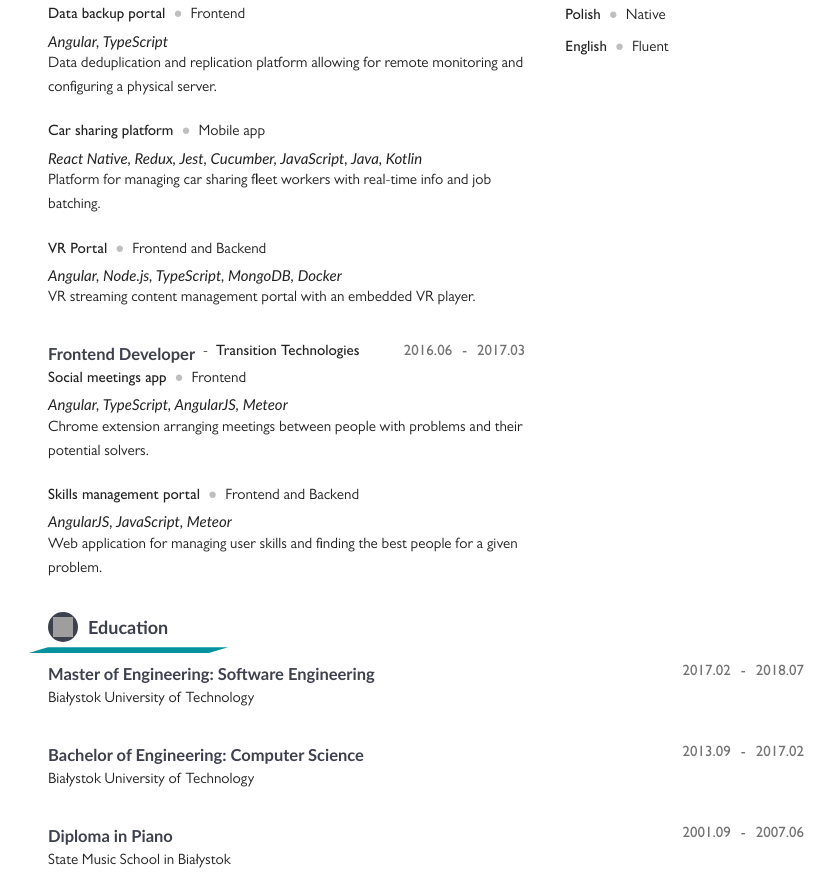
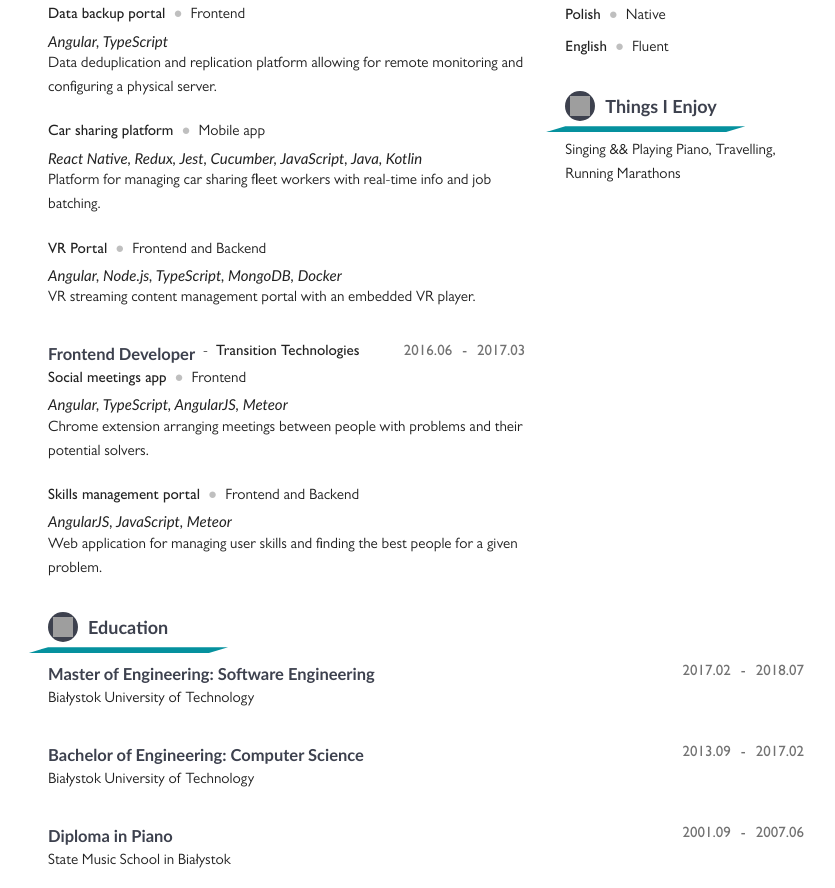
Before and after one commit to Humberd/resume, a Gatsby site: page / in a window 1280 px wide. Shown: the part 872-1760 px from the top of the page, without its empty margins (214-1049 px from the left). Built offline with nearby package versions, Linux system fonts and the light colour scheme; Gatsby itself is replaced by a stand-in of ours; grey boxes are pictures that could not be loaded.

Commit message:
Added enjoyments segment

```diff
--- /dev/null
+++ b/src/components/segments/enjoyments.tsx
@@ -0,0 +1,12 @@
+import * as React from "react"
+import { UnbreakableList } from "../unbreakableList"
+
+export interface EnjoymentsProps {
+  entries: string[]
+}
+
+export const Enjoyments = (props: EnjoymentsProps) => (
+  <UnbreakableList>
+    {props.entries.join(', ')}
+  </UnbreakableList>
+)
--- a/src/pages/index.tsx
+++ b/src/pages/index.tsx
@@ -16,6 +16,7 @@ import { Technologies } from "../components/segments/technologies"
 import { PersonalProjects } from "../components/segments/personal-projects"
 import { Footer } from "../components/footer"
 import { Others } from "../components/segments/others"
+import { Enjoyments } from "../components/segments/enjoyments"
 
 const IndexPage = () => (
     <>
@@ -41,6 +42,7 @@ const IndexPage = () => (
             <li><PersonalInfoSegment/></li>
             <li><TechnologiesSegment/></li>
             <li><LanguagesSegment/></li>
+            <li><EnjoymentsSegment/></li>
           </UnbreakableList>
         </div>
 
@@ -184,6 +186,22 @@ const LanguagesSegment = () => (
     </Segment>
 );
 
+const EnjoymentsSegment = () => (
+    <Segment
+        header={{
+          icon: 'toy.svg',
+          title: 'Things I Enjoy',
+        }}
+    >
+      <Enjoyments
+        entries={[
+          "Singing && Playing Piano",
+          "Travelling",
+          "Running Marathons",
+        ]}
+      />
+    </Segment>
+)
 
 const WorkHistorySegment = () => (
     <Segment
```
Also changed, not shown: src/images/toy.svg (added).
